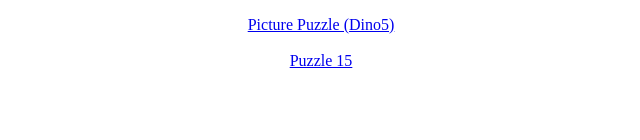
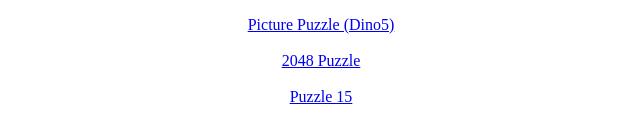
Before and after one commit to Dukenv/games, a plain HTML site: page index.html in a window 1280 px wide. Shown: the part 178-318 px from the top of the page, without its empty margins (319-959 px from the left). Drawn offline with Linux system fonts and the light colour scheme.

Commit message:
Update index.html

```diff
--- a/index.html
+++ b/index.html
@@ -11,6 +11,7 @@
      <a href="https://dukenv.github.io/games/SlidePuzzleGames/puzzle3.html">Picture Puzzle (Dino3) </a></br></br>
      <a href="https://dukenv.github.io/games/SlidePuzzleGames/puzzle.html">Picture Puzzle (Dino4) </a></br></br>
          <a href="https://dukenv.github.io/games/SlidePuzzleGames/puzzle5.html">Picture Puzzle (Dino5) </a></br></br>
+             <a href="https://dukenv.github.io/games/2048-master/">2048 Puzzle</a></br></br>
      <a href="https://dukenv.github.io/games/PG15/">Puzzle 15</a></br></br>
     </center>
 
```
